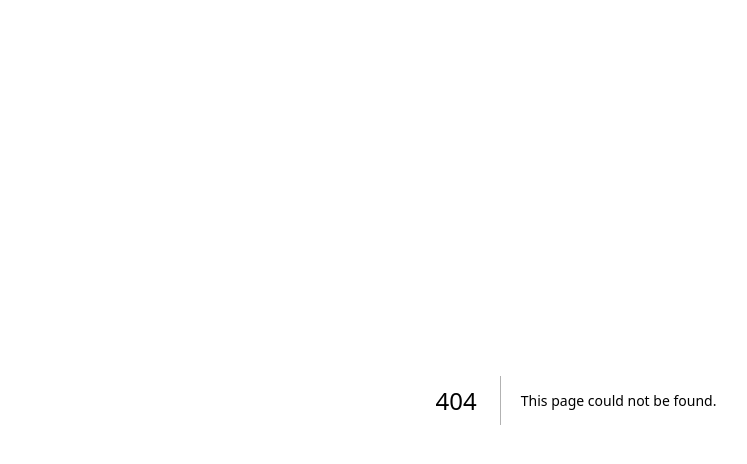
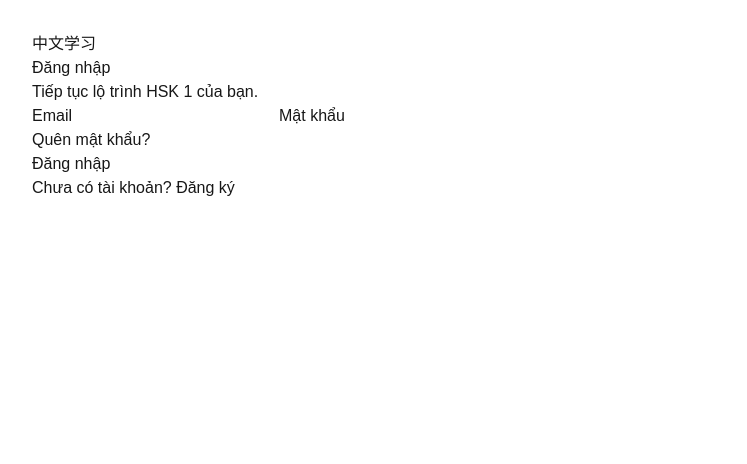
Before and after one commit to nguyenthanhvu1411/chinese-learning-system, a Next.js app in the folder frontend/public-web/: page /auth/login in a window 1280 px wide. Before the commit this address had no page. Shown: the top 464 px of the page, without its empty margins (64-811 px from the left). Built offline with nearby package versions, Linux system fonts and the light colour scheme.

Commit message:
feat(public-web): add login page

```diff
--- /dev/null
+++ b/frontend/public-web/app/auth/login/page.tsx
@@ -0,0 +1,47 @@
+"use client";
+
+import Link from "next/link";
+import { FormEvent, useState } from "react";
+import { AuthCard, Message } from "../../../components/auth-card";
+import { fetchCurrentUser, signIn } from "../../../lib/supabase-auth";
+
+export default function LoginPage() {
+  const [email, setEmail] = useState("");
+  const [password, setPassword] = useState("");
+  const [message, setMessage] = useState<string | null>(null);
+  const [error, setError] = useState<string | null>(null);
+  const [loading, setLoading] = useState(false);
+
+  async function submit(event: FormEvent<HTMLFormElement>) {
+    event.preventDefault();
+    setLoading(true);
+    setError(null);
+    setMessage(null);
+    try {
+      const session = await signIn(email, password);
+      await fetchCurrentUser(session.access_token);
+      setMessage("Đăng nhập thành công. Access token đã được backend staging xác thực.");
+    } catch (cause) {
+      setError(cause instanceof Error ? cause.message : "Không thể đăng nhập.");
+    } finally {
+      setLoading(false);
+    }
+  }
+
+  return (
+    <AuthCard
+      title="Đăng nhập"
+      description="Tiếp tục lộ trình HSK 1 của bạn."
+      footer={<p>Chưa có tài khoản? <Link href="/auth/register">Đăng ký</Link></p>}
+    >
+      <form className="auth-form" onSubmit={submit}>
+        <label>Email<input required type="email" value={email} onChange={(e) => setEmail(e.target.value)} /></label>
+        <label>Mật khẩu<input required minLength={6} type="password" value={password} onChange={(e) => setPassword(e.target.value)} /></label>
+        <div className="form-row"><Link href="/auth/forgot-password">Quên mật khẩu?</Link></div>
+        <button disabled={loading} type="submit">{loading ? "Đang đăng nhập..." : "Đăng nhập"}</button>
+      </form>
+      {error ? <Message type="error">{error}</Message> : null}
+      {message ? <Message type="success">{message}</Message> : null}
+    </AuthCard>
+  );
+}
```
